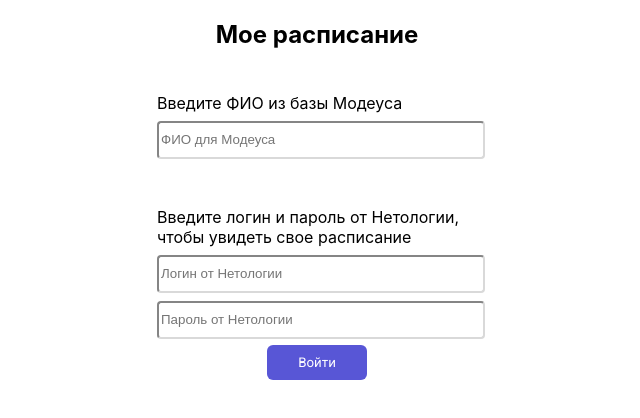
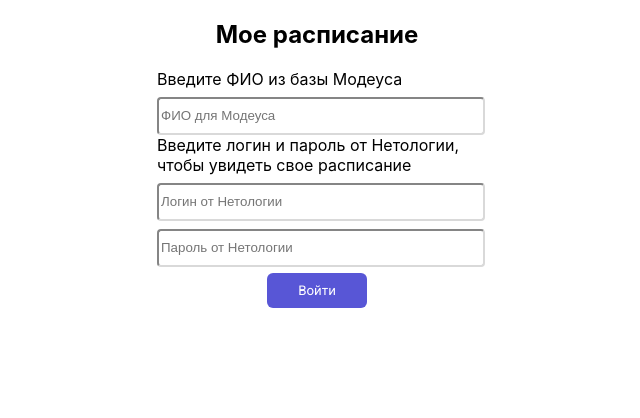
Before and after one commit to depocoder/YetAnotherCalendar, a React (Create React App) app in the folder frontend/: page / in a window 1280 px wide. Shown: the top 418 px of the page, without its empty margins (323-963 px from the left). Built offline with nearby package versions, Linux system fonts and the light colour scheme; a web font is replaced by a local one.

Commit message:
feat: change axios requests

```diff
--- a/frontend/src/index.css
+++ b/frontend/src/index.css
@@ -133,7 +133,7 @@
 .login-netologiya, .login-fio {
     max-width: 320px;
     width: 100%;
-    margin: 24px auto;
+    margin: auto;
     display: flex;
     align-items: flex-start;
     justify-content: center;
--- a/frontend/src/services/api/login.js
+++ b/frontend/src/services/api/login.js
@@ -8,7 +8,7 @@
 
 export async function loginModeus(username, password) {
     try {
-        return await axios.post(`${BACKEND_URL}/api/modeus/auth`, {username, password});
+        return await axios.post(`${BACKEND_URL}/api/netology/auth`, {username, password});
     } catch (e) {
         return e.response;
     }
```
